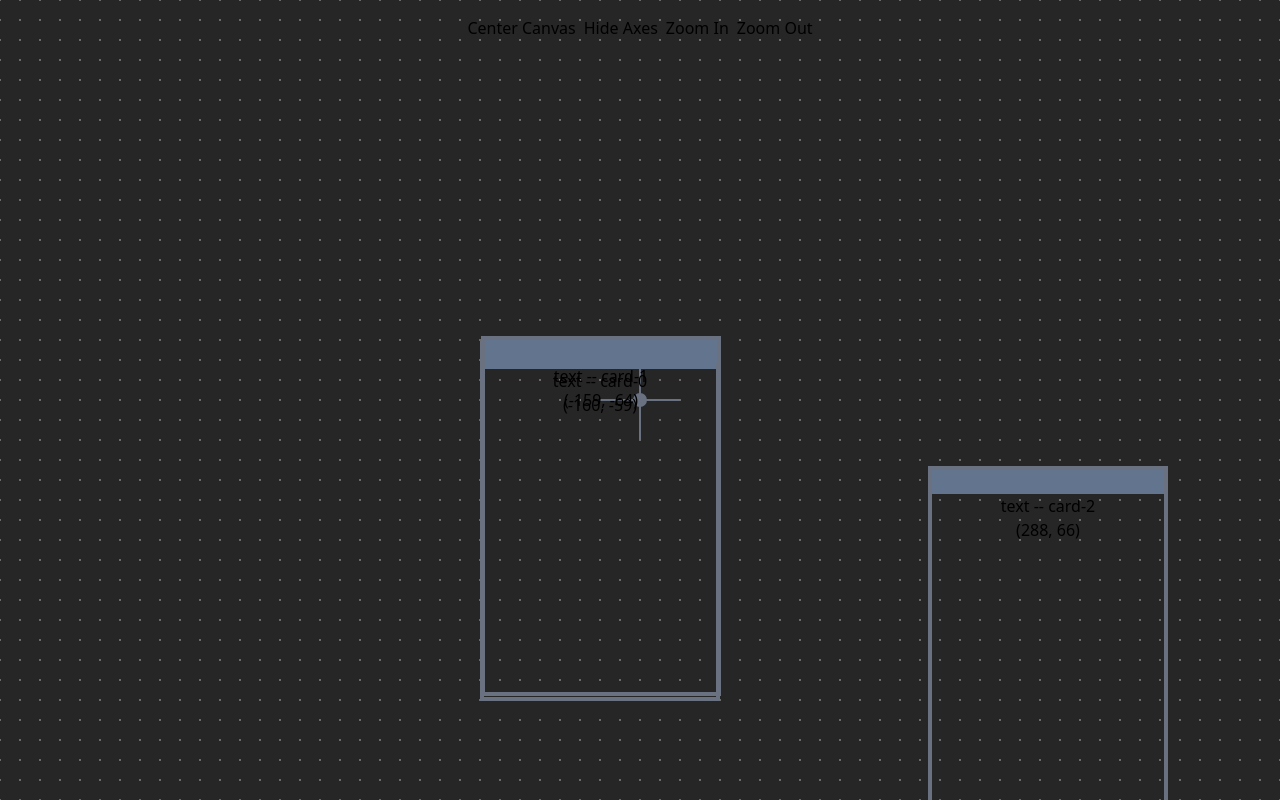
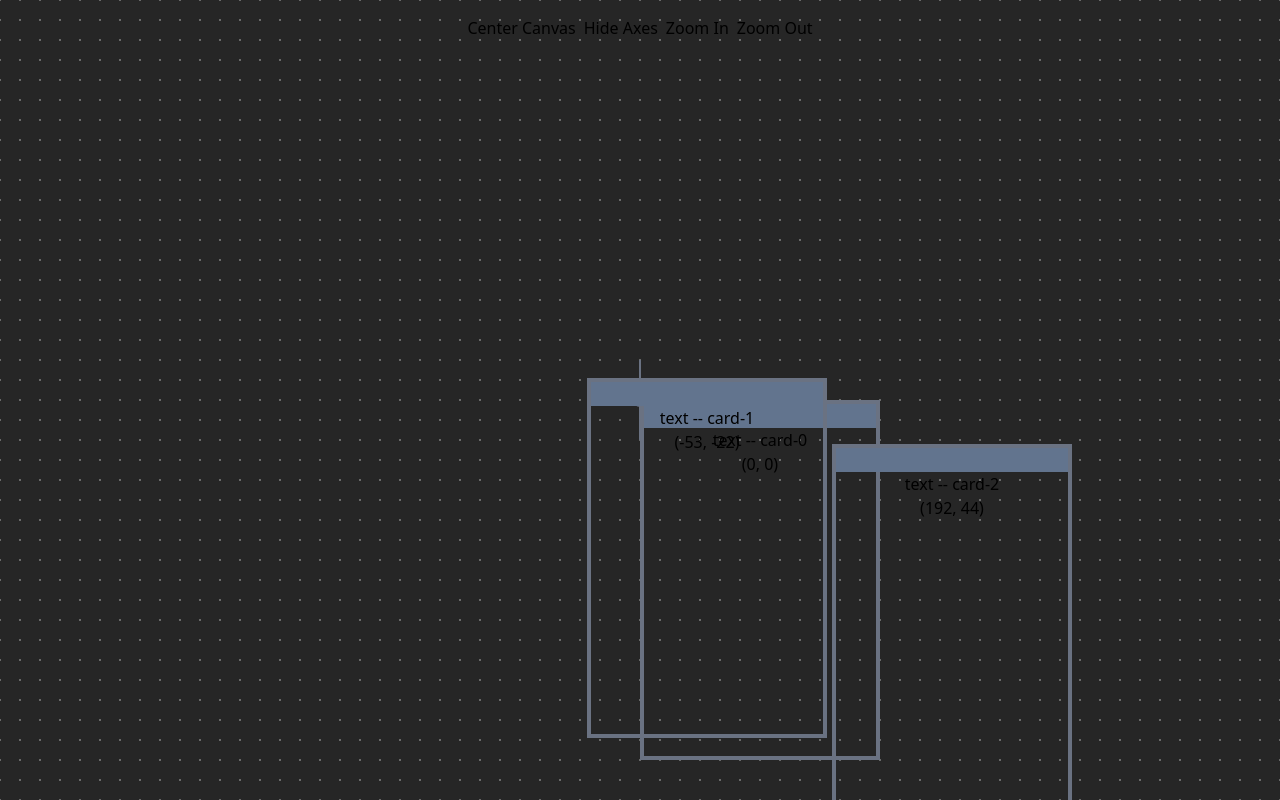
Before and after one commit to archiviofontiorali/permea, a Vue app: page / in a window 1280 px wide. Built offline with nearby package versions, Linux system fonts and the light colour scheme; the HTML template or start-up script is replaced by a standard one.

Commit message:
Add constant values for demo

```diff
--- a/src/constants.ts
+++ b/src/constants.ts
@@ -2,3 +2,8 @@ export const BackgroundGrid = {
   radius: 1,
   gap: 20,
 }
+
+export const DemoConfig = {
+  nodes: 3,
+  offset: 100,
+}
--- a/src/stores/nodes.ts
+++ b/src/stores/nodes.ts
@@ -1,6 +1,6 @@
 import {} from 'vue'
 import { defineStore } from 'pinia'
-
+import { DemoConfig } from '@/constants'
 /** The canvasColor type is used to encode color data for nodes and edges. Colors attributes expect a string. Colors can be specified in hex format e.g. "#FF0000", or using one of the preset colors,  */
 type canvasColor = string
 type canvasSide = 'top' | 'right' | 'bottom' | 'left'
@@ -62,13 +62,12 @@ export const useCanvasStore = defineStore('canvas', {
       this.nodes.reduce((acc, item) => ({ ...acc, [item.id]: item }), {})
     },
     demoSetup() {
-      const offset = 300
-      for (let i = 0; i < 3; i++)
+      for (let i = 0; i < DemoConfig.nodes; i++)
         this.nodes.push({
           id: `card-${i}`,
           type: 'text',
-          x: Math.floor((2 * Math.random() - 1) * offset),
-          y: Math.floor((2 * Math.random() - 1) * offset),
+          x: Math.floor(i * (2 * Math.random() - 1) * DemoConfig.offset),
+          y: Math.floor(i * (2 * Math.random() - 1) * DemoConfig.offset),
           width: 200,
           height: 300,
           text: 'Hello World',
```
